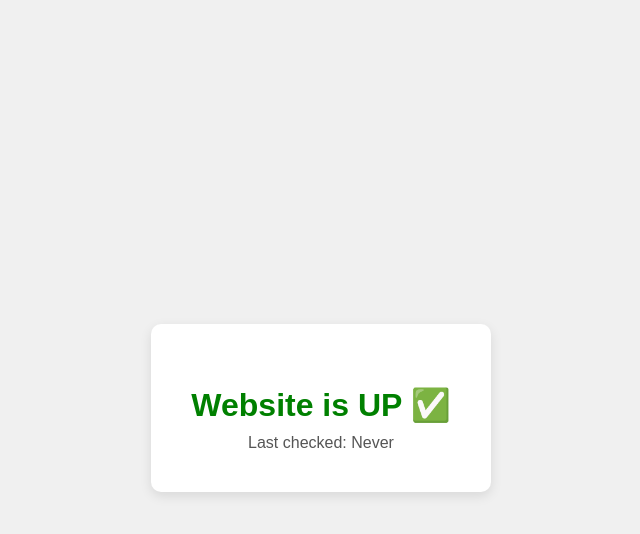
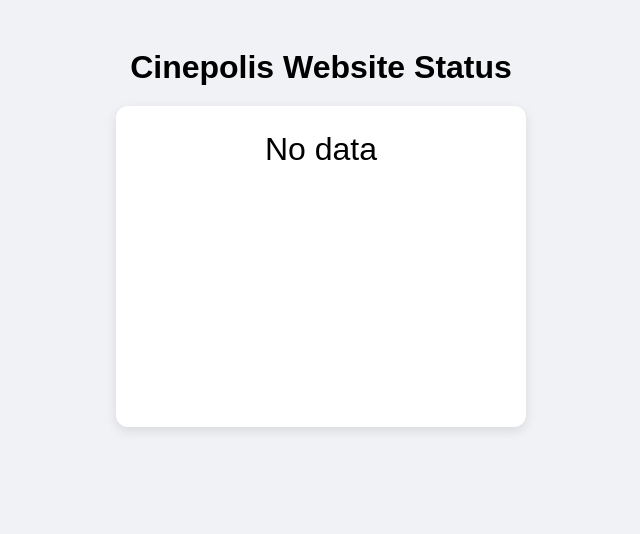
Before and after one commit to rjkumar081/cinepolis-status, a website: page index.html in a window 1280 px wide. Shown: the whole page, without its empty margins (319-959 px from the left). Drawn offline with nearby package versions, Linux system fonts and the light colour scheme.

Commit message:
Update index.html

```diff
--- a/index.html
+++ b/index.html
@@ -3,66 +3,125 @@
 <head>
   <meta charset="UTF-8">
   <meta name="viewport" content="width=device-width, initial-scale=1.0">
-  <title>Website Status</title>
+  <title>Cinepolis Website Status Dashboard</title>
+  <script src="https://cdn.jsdelivr.net/npm/chart.js"></script>
   <style>
     body {
       font-family: Arial, sans-serif;
+      background-color: #f0f2f5;
       display: flex;
-      justify-content: center;
+      flex-direction: column;
       align-items: center;
-      height: 100vh;
-      background-color: #f0f0f0;
+      padding: 20px;
     }
+
+    h1 {
+      margin-bottom: 20px;
+    }
+
+    .dashboard {
+      background: #fff;
+      padding: 25px;
+      border-radius: 12px;
+      box-shadow: 0 4px 12px rgba(0,0,0,0.1);
+      width: 360px;
+      text-align: center;
+    }
+
     .status {
-      text-align: center;
-      padding: 40px;
-      border-radius: 10px;
-      background-color: #fff;
-      box-shadow: 0 4px 12px rgba(0,0,0,0.1);
-    }
-    .status h1 {
       font-size: 2em;
       margin-bottom: 10px;
     }
-    .up {
-      color: green;
-    }
-    .down {
-      color: red;
-    }
-    .last-checked {
-      margin-top: 10px;
-      color: #555;
+    .up { color: green; }
+    .down { color: red; }
+
+    .info { margin: 5px 0; color: #555; font-size: 0.95em; }
+
+    canvas {
+      margin-top: 20px;
+      max-width: 100%;
     }
   </style>
 </head>
 <body>
-  <div class="status">
-    <h1 id="status">Loading...</h1>
-    <div class="last-checked" id="lastChecked"></div>
+  <h1>Cinepolis Website Status</h1>
+  <div class="dashboard">
+    <div class="status" id="status">Loading...</div>
+    <div class="info" id="lastChecked"></div>
+    <div class="info" id="responseTime"></div>
+    <div class="info" id="uptimePercent"></div>
+    <canvas id="responseChart" height="200"></canvas>
   </div>
 
   <script>
-    fetch('status.json')
-      .then(res => res.json())
-      .then(data => {
-        const statusEl = document.getElementById('status');
-        const lastCheckedEl = document.getElementById('lastChecked');
+    const ctx = document.getElementById('responseChart').getContext('2d');
+    let responseChart;
 
-        if(data.status === 'UP') {
-          statusEl.textContent = 'Website is UP ✅';
-          statusEl.className = 'up';
-        } else {
-          statusEl.textContent = 'Website is DOWN ❌';
-          statusEl.className = 'down';
+    async function loadStatus() {
+      try {
+        const res = await fetch('status.json');
+        const log = await res.json();
+
+        if (!Array.isArray(log) || log.length === 0) {
+          document.getElementById('status').textContent = 'No data';
+          return;
         }
 
-        lastCheckedEl.textContent = 'Last checked: ' + data.lastChecked;
-      })
-      .catch(err => {
-        document.getElementById('status').textContent = 'Error loading status';
+        const latest = log[log.length - 1];
+        const statusEl = document.getElementById('status');
+        statusEl.textContent = latest.status === 'UP' ? 'Website is UP ✅' : 'Website is DOWN ❌';
+        statusEl.className = latest.status === 'UP' ? 'status up' : 'status down';
+
+        document.getElementById('lastChecked').textContent = 'Last checked: ' + new Date(latest.checked_at).toLocaleString();
+        document.getElementById('responseTime').textContent = 'Response time: ' + latest.response_time + ' ms';
+
+        const upCount = log.filter(e => e.status === 'UP').length;
+        const uptimePercent = ((upCount / log.length) * 100).toFixed(2);
+        document.getElementById('uptimePercent').textContent = 'Uptime (last ' + log.length + ' checks): ' + uptimePercent + '%';
+
+        // Prepare chart data
+        const labels = log.map(e => new Date(e.checked_at).toLocaleTimeString());
+        const data = log.map(e => e.response_time);
+        const backgroundColors = log.map(e => e.status === 'UP' ? 'rgba(0, 200, 0, 0.5)' : 'rgba(200,0,0,0.5)');
+
+        if(responseChart) {
+          responseChart.data.labels = labels;
+          responseChart.data.datasets[0].data = data;
+          responseChart.data.datasets[0].backgroundColor = backgroundColors;
+          responseChart.update();
+        } else {
+          responseChart = new Chart(ctx, {
+            type: 'bar',
+            data: {
+              labels: labels,
+              datasets: [{
+                label: 'Response Time (ms)',
+                data: data,
+                backgroundColor: backgroundColors
+              }]
+            },
+            options: {
+              responsive: true,
+              plugins: {
+                legend: { display: false },
+                tooltip: { mode: 'index', intersect: false }
+              },
+              scales: {
+                x: { ticks: { autoSkip: true, maxTicksLimit: 12 } },
+                y: { beginAtZero: true }
+              }
+            }
+          });
+        }
+      } catch (err) {
+        document.getElementById('status').textContent = 'Error loading data';
         console.error(err);
-      });
+      }
+    }
+
+    loadStatus();
+    // Auto-refresh every 1 minute
+    setInterval(loadStatus, 60000);
   </script>
 </body>
 </html>
```
